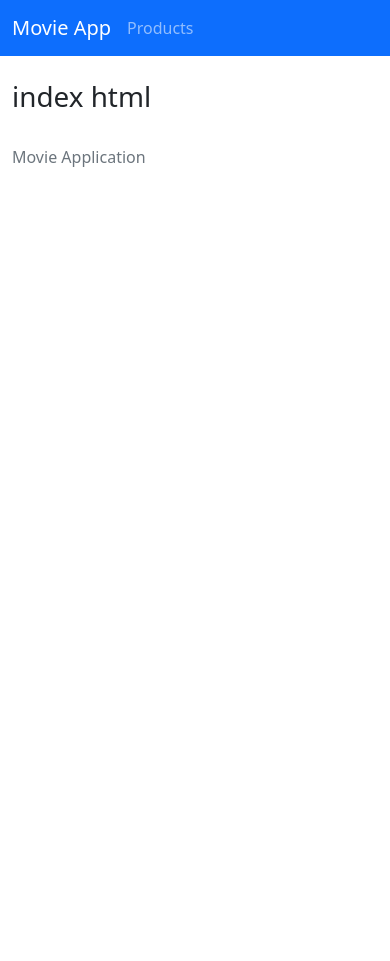
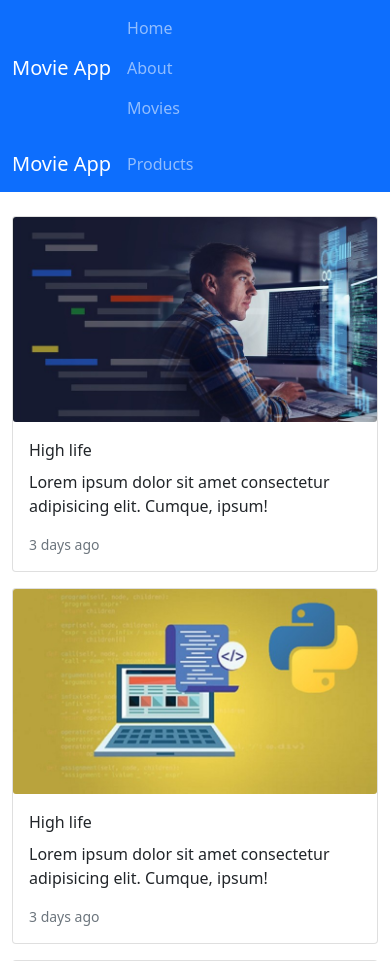
Before and after one commit to SertEmre/Katalok_Uygulamasi, a Django app: template Django Dersleri/katalok/templates/pages/index.html in a window 390 px wide. Shown: the top 961 px of the page. Before the commit the page ends 167 px from the top, so only its background shows below. Run offline with Django 5.2, Linux system fonts and the light colour scheme; the template is opened without the code that fills it, so the values that code supplies are empty; some libraries are stand-ins or nearby versions.

Commit message:
birkaç kart eklemesi ve link yönlendirmeleri

```diff
--- a/Django Dersleri/katalok/templates/layout.html
+++ b/Django Dersleri/katalok/templates/layout.html
@@ -1,4 +1,5 @@
 {% load static%}
+{% include '_navbar.html' %}
 
 <!DOCTYPE html>
 <html lang="en">
@@ -23,7 +24,7 @@
                     </ul>
                 </div>
             </div>
-        <nav>
+        </nav>
     </header>
 
     <main>
--- a/Django Dersleri/katalok/templates/pages/index.html
+++ b/Django Dersleri/katalok/templates/pages/index.html
@@ -1,6 +1,66 @@
 {% extends 'layout.html' %}
-
+{% load static%}
 
 {% block content %}
-    <h1>index html</h1>
+    <div class="row">
+        <div class="col-md-12">
+            <div class="card mb-3">
+                <div class="row">
+                    <div class="col-md-3">
+                        <img class="card-img" src="{%static 'img/1.jpeg'%}" alt="">
+                    </div>
+                    <div class="col-md-9">
+                        <div class="card-body">
+                            <div class="card-title">High life</div>
+                            <p class="card-text">
+                                Lorem ipsum dolor sit amet consectetur adipisicing elit. Cumque, ipsum!
+                            </p>
+                            <p class="card-text">
+                                <small class="text-muted">3 days ago
+                                </small>
+                            </p>
+                        </div>
+                    </div>
+                </div>
+            </div>
+            <div class="card mb-3">
+                <div class="row">
+                    <div class="col-md-3">
+                        <img class="card-img" src="{%static 'img/2.jpeg'%}" alt="">
+                    </div>
+                    <div class="col-md-9">
+                        <div class="card-body">
+                            <div class="card-title">High life</div>
+                            <p class="card-text">
+                                Lorem ipsum dolor sit amet consectetur adipisicing elit. Cumque, ipsum!
+                            </p>
+                            <p class="card-text">
+                                <small class="text-muted">3 days ago
+                                </small>
+                            </p>
+                        </div>
+                    </div>
+                </div>
+            </div>
+            <div class="card mb-3">
+                <div class="row">
+                    <div class="col-md-3">
+                        <img class="card-img" src="{%static 'img/.jpeg'%}" alt="">
+                    </div>
+                    <div class="col-md-9">
+                        <div class="card-body">
+                            <div class="card-title">High life</div>
+                            <p class="card-text">
+                                Lorem ipsum dolor sit amet consectetur adipisicing elit. Cumque, ipsum!
+                            </p>
+                            <p class="card-text">
+                                <small class="text-muted">3 days ago
+                                </small>
+                            </p>
+                        </div>
+                    </div>
+                </div>
+            </div>
+        </div>
+    </div>
 {% endblock %}
--- a/Django Dersleri/katalok/templates/partials/_navbar.html
+++ b/Django Dersleri/katalok/templates/partials/_navbar.html
@@ -2,13 +2,19 @@
         <nav class="navbar navbar-expand-sm bg-primary navbar-dark">
             <div class="container">
                 <div class="d-flex align-items-center">
-                    <a href="/" class="navbar-brand me-3">Movie App</a>
+                    <a href="{% url 'index' %}" class="navbar-brand me-3">Movie App</a>
                     <ul class="navbar-nav">
                         <li class="nav-item">
-                            <a href="#" class="nav-link">Products</a>
+                            <a href="{% url 'index' %}" class="nav-link">Home</a>
+                        </li>
+                        <li class="nav-item">
+                            <a href="{% url 'about' %}" class="nav-link">About</a>
+                        </li>
+                        <li class="nav-item">
+                            <a href="{% url 'index' %}" class="nav-link">Movies</a>
                         </li>
                     </ul>
                 </div>
             </div>
-        <nav>
+        </nav>
 </header>
```
